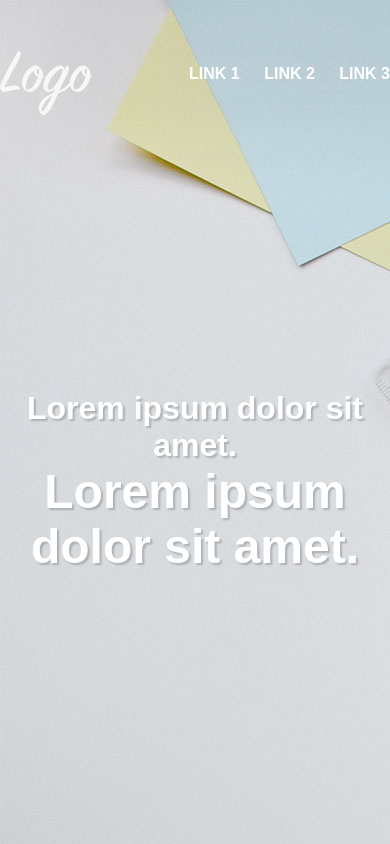
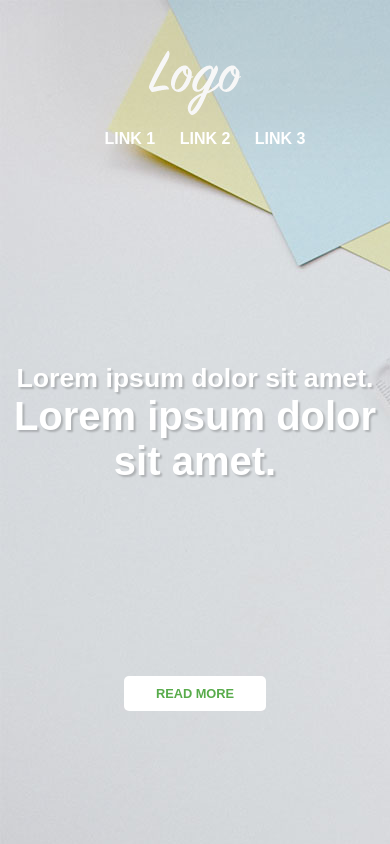
Before and after one commit to jesusoterogomez/kraftedbyus, a plain HTML site: page index.html in a window 390 px wide. Shown: the top 844 px of the page. Drawn offline with Linux system fonts and the light colour scheme.

Commit message:
Added media queries

```diff
--- a/scss/style.scss
+++ b/scss/style.scss
@@ -227,6 +227,26 @@ header.site-header{
 
 // First media query trial w/ Neat column changes.
 @media only screen and (max-width: 769px) {
+	.header-content{
+		.branding{
+			@include span-columns(12);
+			float:none;
+			margin-left:auto;
+			margin-right:auto;
+			text-align: center;
+		}
+		nav{
+			@include span-columns(12);
+			float:none;
+			margin-left:auto;
+			margin-right:auto;
+			text-align: center;
+		}
+		.pitch{
+			font-size: 10pt;
+			padding:200px 0;
+		}
+	}
 	.section-1{
 		article{
 			@include span-columns(8);
```
Also changed, not shown: css/style.css, 1 other file.
